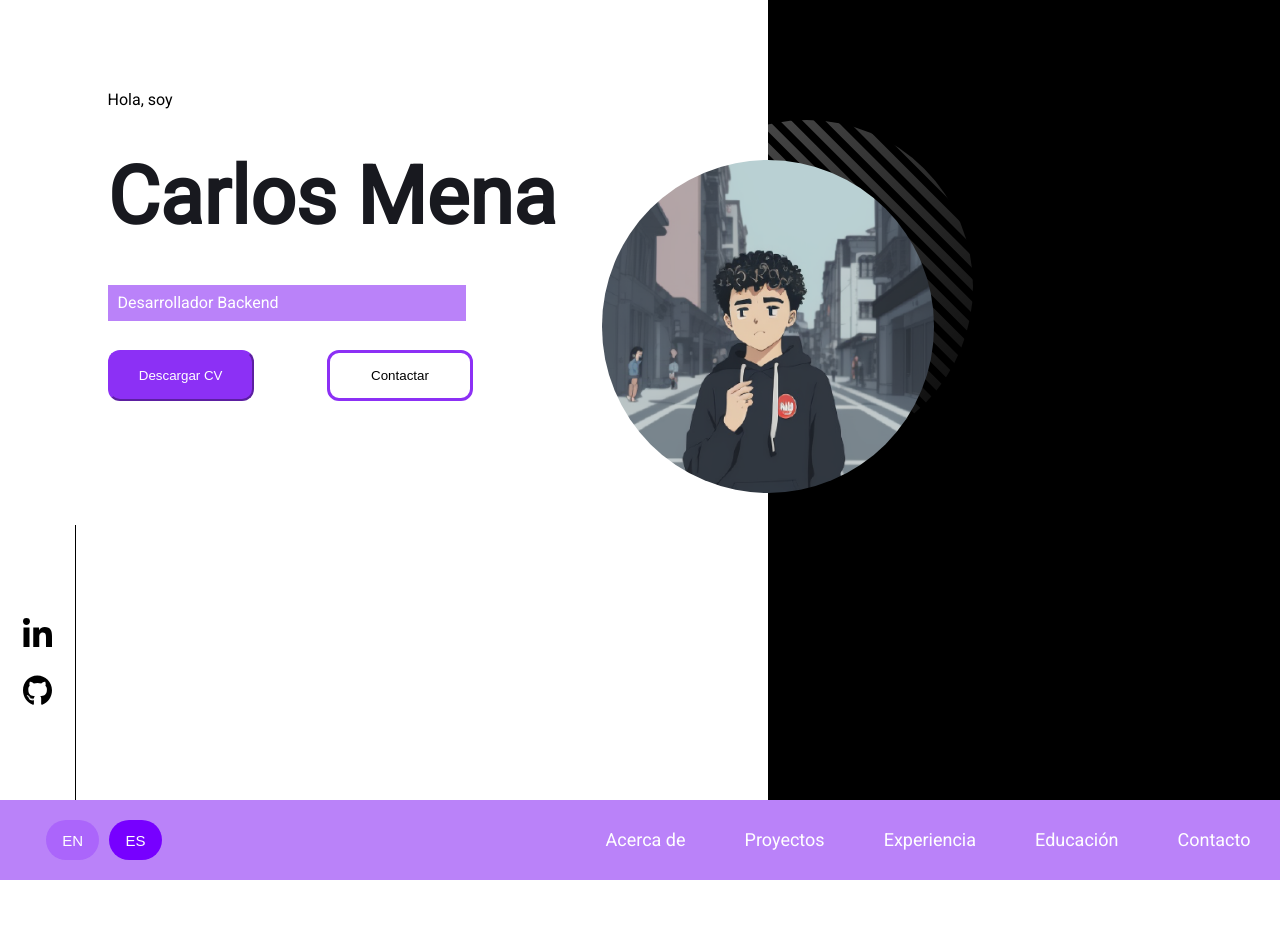
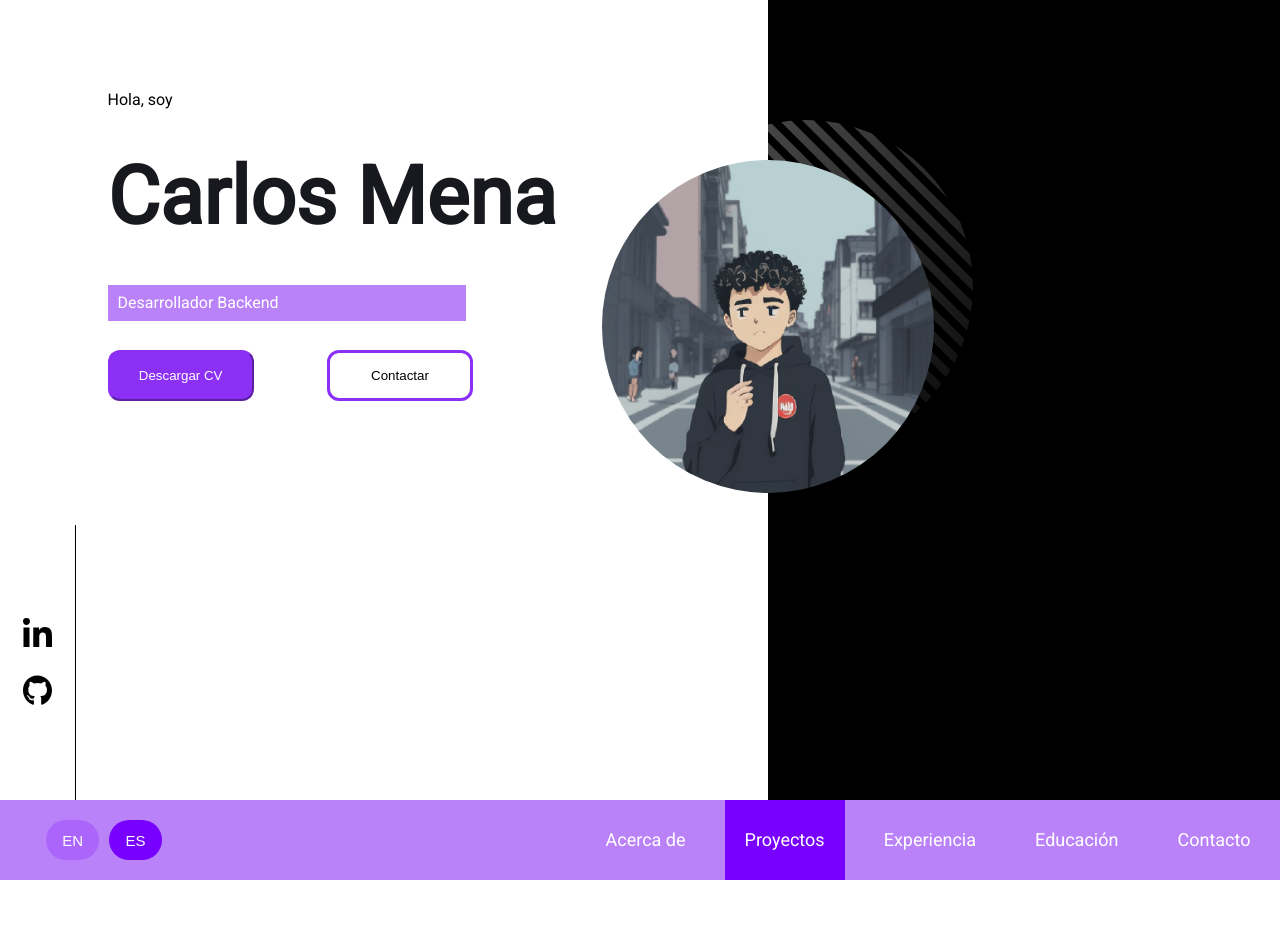
Before and after one commit to CarlosMena01/Personal-portfolio, a React (Create React App) app: page / in a window 1280 px wide. Shown: the top 952 px of the page. Built offline with nearby package versions, Linux system fonts and the light colour scheme.

Commit message:
[FEAT] Navegator bar animations

```diff
--- a/src/componets/navegator/index.jsx
+++ b/src/componets/navegator/index.jsx
@@ -1,14 +1,35 @@
-import React, { useEffect } from "react";
+import React, { useEffect, useRef } from "react";
 import { AppContext } from "../../data/context";
 import { en_US, es_LA } from "../../data/lenguages";
 import "./navegator.css"
 
 function Navegator(){
-    const  {useLenguage, lenguage, currentSection} = React.useContext(AppContext);
+    const  {useLenguage, lenguage, currentSection, setCurrentSection} = React.useContext(AppContext);
 
     function ChangeLenguage(lenguage) {
         useLenguage(lenguage)
     }
+
+    // Añade un efecto para actualizar el estado de currentSection cuando el usuario cambia de sección
+    useEffect(() => {
+        function handleScroll() {
+            const sections = document.querySelectorAll('section');
+            for (let i = 0; i < sections.length; i++) {
+                const section = sections[i];
+                const rect = section.getBoundingClientRect();
+                if (rect.top <= window.innerHeight * 0.5 && rect.bottom >= window.innerHeight * 0.5) {
+                    setCurrentSection(section.id);
+                    break;
+                }
+            }
+        }
+
+        window.addEventListener('scroll', handleScroll);
+        handleScroll();
+        return () => {
+            window.removeEventListener('scroll', handleScroll);
+        };
+    }, [setCurrentSection]);
 
     useEffect(function(){},[lenguage])
     return(
@@ -18,7 +39,7 @@ function Navegator(){
                 <button onClick={function(){ChangeLenguage(es_LA)}} className={(lenguage === es_LA)? "main-btn btn":"second-btn btn"}>ES</button>
             </div>
             <div className="main-navegator">
-                {Object.values(lenguage.navegator).map(item =>( <a key={item} href={"#"+item} className={(currentSection === item)? "current-section":""}>{item}</a> ))}
+                {Object.values(lenguage.navegator).map(item =>( <a key={item} href={"#"+item} id={"bt-"+item} className={(currentSection === item)? "current-section":""}>{item}</a> ))}
             </div>
         </nav>
     );
--- a/src/componets/navegator/navegator.css
+++ b/src/componets/navegator/navegator.css
@@ -25,6 +25,7 @@
     text-decoration:none;
     padding: 0 20px 0 20px;
     color: white;
+    transition: all 0.3s ease-out;
 }
 
 .current-section{
--- a/src/data/context.jsx
+++ b/src/data/context.jsx
@@ -7,7 +7,7 @@ const AppContext = React.createContext();
 function  AppProvider(props){
     /* TODO change lenguage*/
     const [lenguage, useLenguage] = useState(es_LA);
-    var currentSection = "Experience";
+    const [currentSection, setCurrentSection] = useState("Experience");
     const activeTags = ["React","FastAPI"]
 
     return(
@@ -15,6 +15,7 @@ function  AppProvider(props){
             lenguage,
             useLenguage,
             currentSection,
+            setCurrentSection,
             activeTags
         }}>
             {props.children}
```
